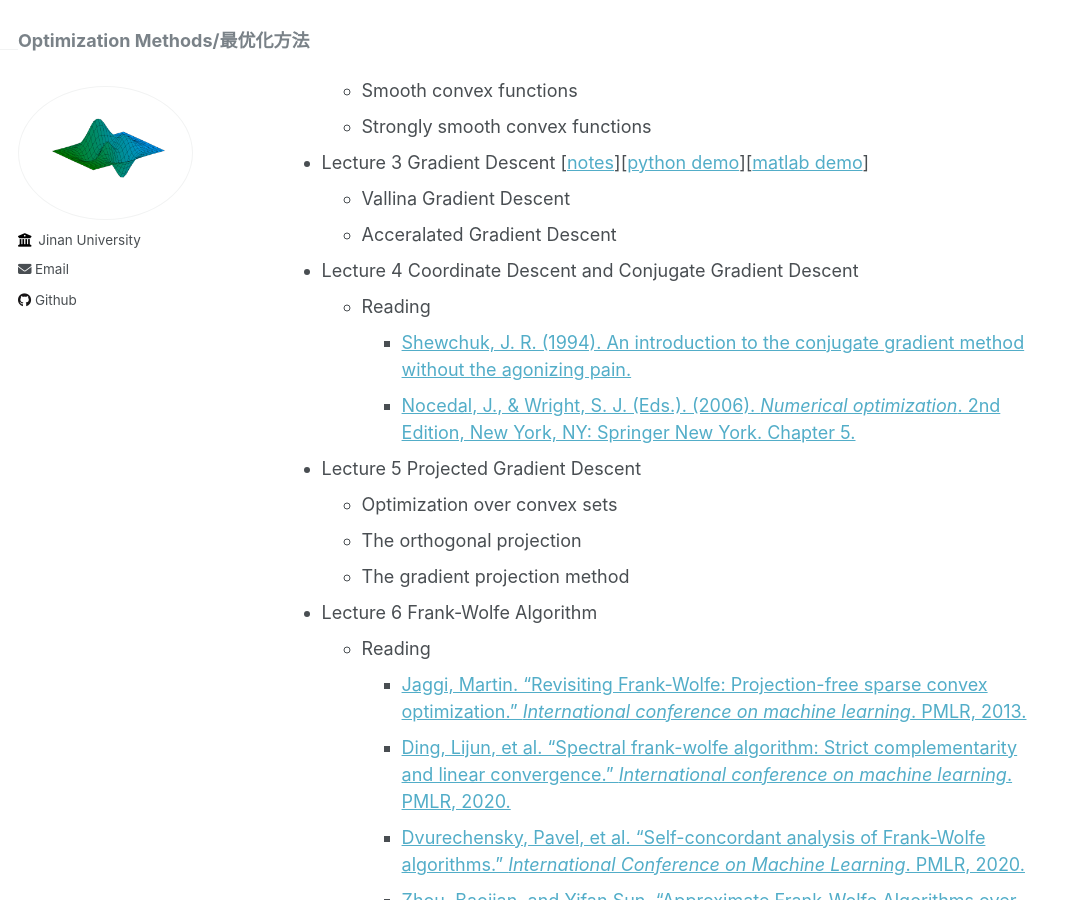
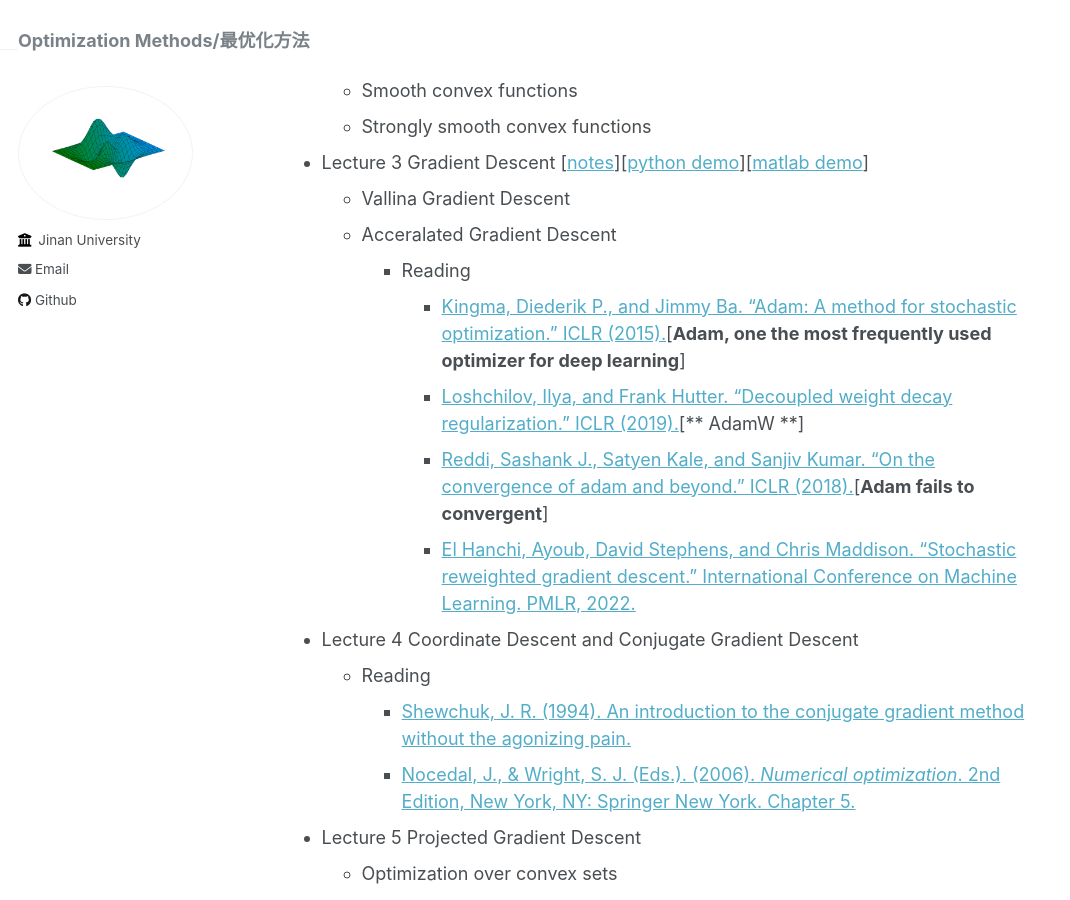
Before and after one commit to wangyuanhao/optimization_method_course_webpage, a Jekyll site: the page built from _pages/about.md, in a window 1280 px wide and 900 px high, scrolled down 1627 px. Shown: the whole window, without its empty margins (0-1070 px from the left). Built offline with Jekyll 4.4.1, drawn with Linux system fonts in a browser that asks for light colours.

Commit message:
update lecture 3

```diff
--- a/_pages/about.md
+++ b/_pages/about.md
@@ -54,6 +54,11 @@ The materials are collected and reorganized mainly from:
 * Lecture 3 Gradient Descent [[notes](../notes/lecture3.pdf)][[python demo](../codes/gradient_descent.ipynb)][[matlab demo](../codes/run_gd_nagd.m)]
   * Vallina Gradient Descent
   * Acceralated Gradient Descent
+    * Reading
+      * [Kingma, Diederik P., and Jimmy Ba. "Adam: A method for stochastic optimization." ICLR (2015).](https://arxiv.org/pdf/1412.6980)[**Adam, one the most frequently used optimizer for deep learning**]
+      * [Loshchilov, Ilya, and Frank Hutter. "Decoupled weight decay regularization." ICLR (2019).](https://arxiv.org/abs/1711.05101)[** AdamW **]
+      * [Reddi, Sashank J., Satyen Kale, and Sanjiv Kumar. "On the convergence of adam and beyond." ICLR (2018).](https://arxiv.org/pdf/1904.09237)[**Adam fails to convergent**]
+      * [El Hanchi, Ayoub, David Stephens, and Chris Maddison. "Stochastic reweighted gradient descent." International Conference on Machine Learning. PMLR, 2022.](https://proceedings.mlr.press/v162/hanchi22a/hanchi22a.pdf)
 * Lecture 4 Coordinate Descent and Conjugate Gradient Descent
     * Reading
       * [Shewchuk, J. R. (1994). An introduction to the conjugate gradient method without the agonizing pain.](https://www.cs.cmu.edu/~quake-papers/painless-conjugate-gradient.pdf)
```
Also changed, not shown: 1 other file.
